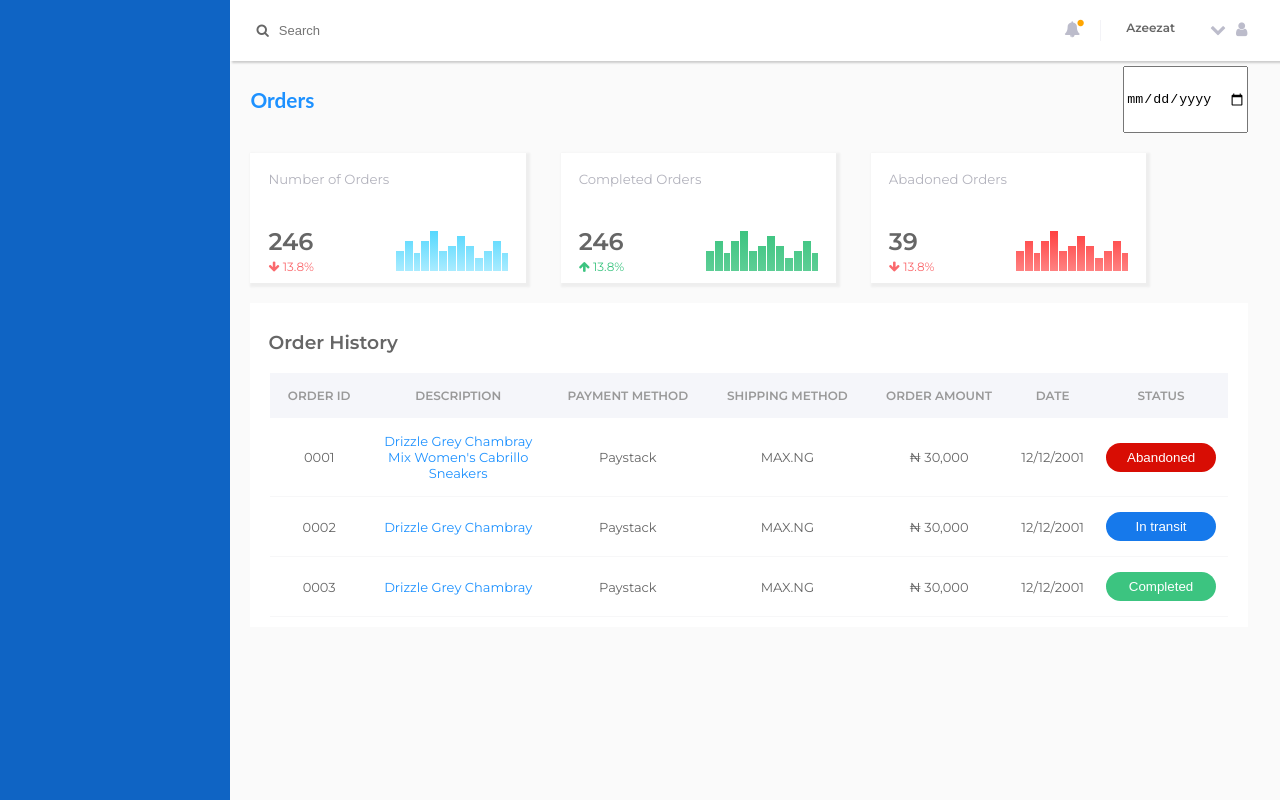
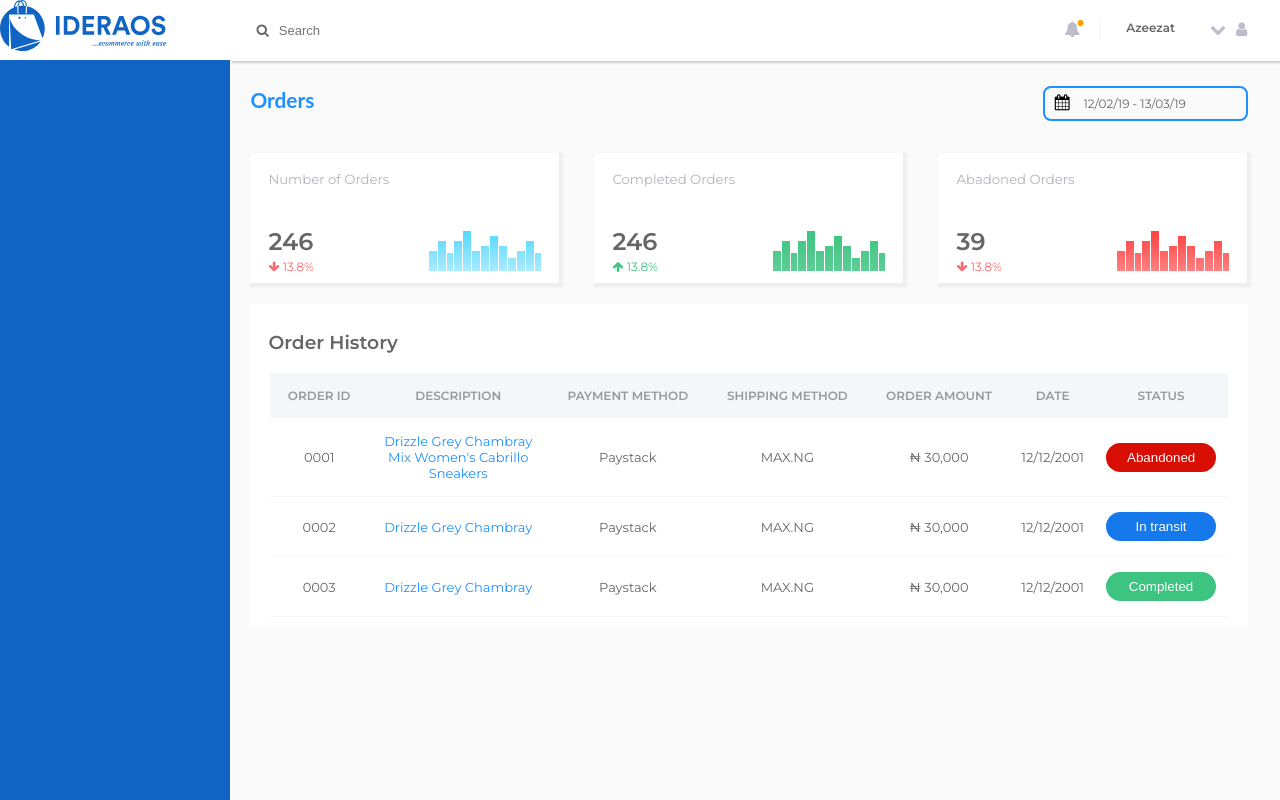
Before and after one commit to iamhabbeboy/ideraos-dashboard, a Vue app: page / in a window 1280 px wide. Built offline with nearby package versions, Linux system fonts and the light colour scheme.

Commit message:
codebase updated

```diff
--- a/src/App.vue
+++ b/src/App.vue
@@ -8,7 +8,9 @@
       <div class="container">
         <div class="order">
             <h3>Orders</h3>
-            <input type="date" />
+            <div>
+              <DatePicker />
+            </div>
         </div>
         <div class="card__mod">
           <Card
@@ -44,6 +46,7 @@
 import Nav from '@/components/Nav.vue'
 import Card from '@/components/Card.vue'
 import Sidebar from '@/components/Sidebar.vue'
+import DatePicker from '@/components/DatePicker.vue'
 import OrderHistory from '@/components/OrderHistory.vue'
 
 export default {
@@ -52,6 +55,7 @@ export default {
     Nav,
     Card,
     Sidebar,
+    DatePicker,
     OrderHistory
   }
 }
@@ -101,8 +105,9 @@ body {
   color: #1D91FF;
 }
 
-.order input {
+.order div {
   margin-left: auto;
+  margin-top: 10px;
 }
 
 .order-history--mod {
@@ -110,7 +115,7 @@ body {
 }
 
 
-@media (max-width: 400px) {
+@media (max-width: 480px) {
 
   .home {
     display: block;
--- a/src/components/Card.vue
+++ b/src/components/Card.vue
@@ -45,7 +45,7 @@ export default {
 </script>
 <style lang="scss" scoped>
   .card {
-    width: 26%;
+    width: 30%;
     background-color: #FFF;
     padding: 8px;
     margin-left: 35px;
--- /dev/null
+++ b/src/components/DatePicker.vue
@@ -0,0 +1,23 @@
+<template>
+  <div class="datepicker">
+    <i class="fa fa-calendar"></i>
+    <input type="text" value="12/02/19 - 13/03/19">
+  </div>
+</template>
+
+<style>
+.datepicker {
+  border: 2px solid #1D91FF;
+  border-radius: 8px;
+  padding: 5px 10px;
+}
+
+.datepicker input {
+  background: transparent;
+  border-color: transparent;
+  margin-left: 10px;
+  color: #666;
+  font-size: 12px;
+  font-family: 'Montserrat', sans-serif;
+}
+</style>
--- a/src/components/Nav.vue
+++ b/src/components/Nav.vue
@@ -32,7 +32,7 @@
   </section>
 </template>
 
-<style lang="scss">
+<style scoped>
 .navbar {
   width: 100%;
   padding: 20px;
@@ -110,7 +110,7 @@
   padding-left: 10px;
 }
 
-@media (max-width: 400px) {
+@media (max-width: 480px) {
     .user-profile > div:nth-child(2) {
       display: none;
     }
--- a/src/components/Sidebar.vue
+++ b/src/components/Sidebar.vue
@@ -6,7 +6,7 @@
   </div>
 </template>
 
-<style lang="scss" scoped>
+<style scoped>
 .sidebar {
   background: #0F64C4;
   position: fixed;
@@ -17,10 +17,10 @@
 }
 .logo-section {
   background: #FFF;
-  padding-bottom: 3px;
+  padding-bottom: 5px;
 }
 
-@media (max-width: 400px) {
+@media (max-width: 480px) {
     .sidebar {
       display: none;
     }
```
Also changed, not shown: package.json (+2 -10 lines), 1 other file (tests, documents, lock files or other folders).
